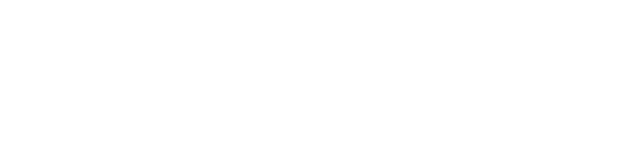
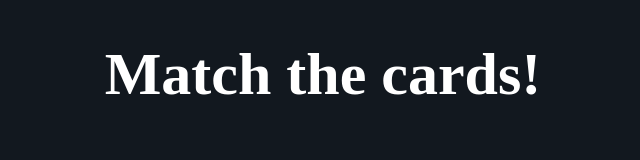
Before and after one commit to cruz-s98319/UNLV-Memory-Card-Game, a plain HTML site: page index.html in a window 1280 px wide. Shown: the whole page, without its empty margins (325-965 px from the left). Drawn offline with Linux system fonts and the light colour scheme.

Commit message:
Added basic HTML syntax and CSS for the page

```diff
--- a/index.html
+++ b/index.html
@@ -4,8 +4,10 @@
     <meta charset="UTF-8">
     <meta name="viewport" content="width=device-width, initial-scale=1.0">
     <title>Document</title>
+    <link rel="stylesheet" type="text/css" href="style.css">
 </head>
 <body>
-
+    <h1>Match the cards!</h1>
+    <script src="index.js"></script>
 </body>
 </html>
--- a/style.css
+++ b/style.css
@@ -0,0 +1,13 @@
+body {
+    min-height: 100vh;
+    min-width: 100vw;
+    background-color: #12181f;
+    color: white;
+    /* Add a league background later on */
+}
+
+h1 {
+    text-align: center;
+    font-weight: 700;
+    font-size: 60px;
+}
```
Also changed, not shown: 1 other file.
